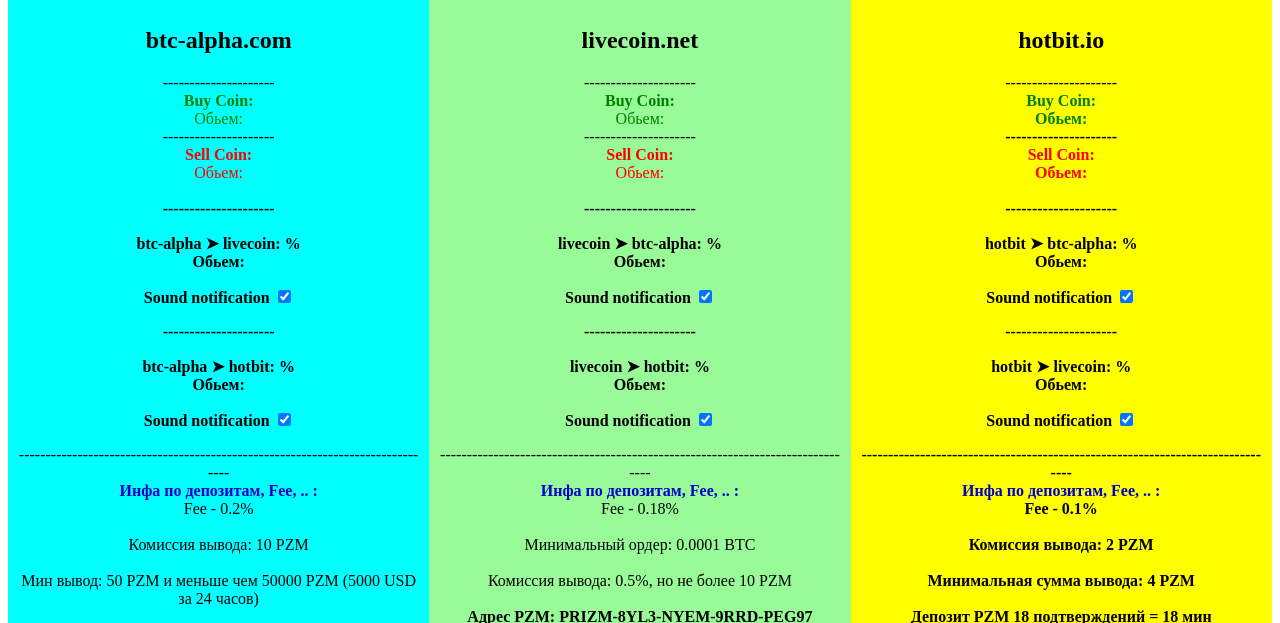
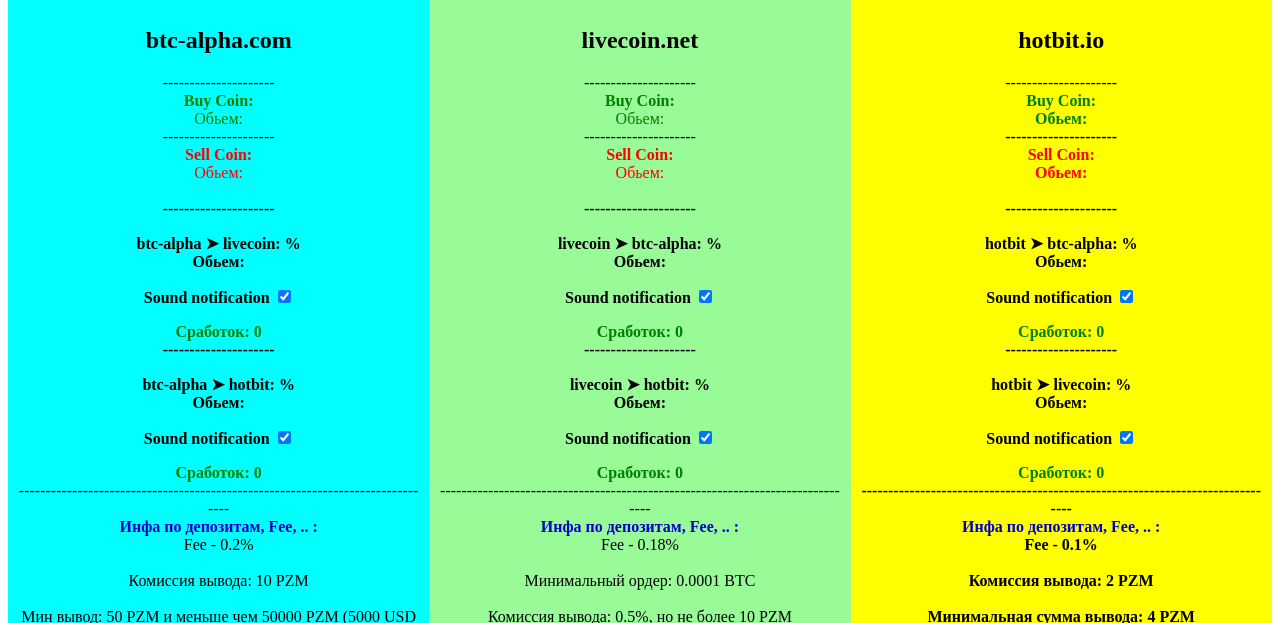
Before and after one commit to ketlller/testerrr, a plain HTML site: page index.html in a window 1280 px wide. Shown: the part 104-727 px from the top of the page. Drawn offline with nearby package versions, Linux system fonts and the light colour scheme; a script that the page names is missing.

Commit message:
Update index.html

```diff
--- a/index.html
+++ b/index.html
@@ -110,7 +110,9 @@ $(function() {
 
    <p>Sound notification  <input type="checkbox" id="btcalphalivecoin_notificator" name="btcalphalivecoin_notificator" checked></p>
   </p>
-  <label>---------------------</label>
+    <span style="color: #008000;"><label>Сработок: </label>  <span id="counter2">0</span> </span>
+  <br>---------------------</br>
+
     <p>
        <div class="div">
   <div class="inputdrub3">btc-alpha ➤ hotbit: <span></span>%</div>
@@ -118,9 +120,10 @@ $(function() {
 </div>
 
    <p>Sound notification  <input type="checkbox" id="btcalphahotbit_notificator" name="btcalphahotbit_notificator" checked></p>
-  </p> </b>
-  <label>-------------------------------------------------------------------------------</label>
+ <span style="color: #008000;"><label>Сработок: </label>  <span id="counter4">0</span> </span>
+  </b>
 
+  <br>-------------------------------------------------------------------------------</br>
 <article>
 
 <b><span style="color: #0000CD;">Инфа по депозитам, Fee, .. : </span></b>
@@ -173,8 +176,9 @@ $(function() {
 </div>
   </p>
     <p>Sound notification  <input type="checkbox" id="livecoinbtcalpha_notificator" name="livecoinbtcalpha_notificator" checked></p>
+<b><span style="color: #008000;"><label>Сработок: </label>  <span id="counter">0</span> </span></b>
+<br>---------------------</br>
 
-<label>---------------------</label>
     <p>
        <div class="div">
   <div class="inputdrub6">livecoin ➤ hotbit: <span></span>%</div>
@@ -182,8 +186,11 @@ $(function() {
 </div>
   </p>
     <p>Sound notification  <input type="checkbox" id="livecoinhotbit_notificator" name="livecoinhotbit_notificator" checked></p>
+<b><span style="color: #008000;"><label>Сработок: </label>  <span id="counter1">0</span> </span></b>
+
 </b>
-<label>-------------------------------------------------------------------------------</label>
+<br>-------------------------------------------------------------------------------</br>
+
 <article>
 	<b><span style="color: #0000CD;">Инфа по депозитам, Fee, .. : </span></b>
  <br>Fee - 0.18%</br>
@@ -234,8 +241,9 @@ $(function() {
 </div>
   </p>
     <p>Sound notification  <input type="checkbox" id="hotbitbtcalpha_notificator" name="hotbitbtcalpha_notificator" checked></p>
+<b><span style="color: #008000;"><label>Сработок: </label>  <span id="counter5">0</span> </span></b>
+<br>---------------------</br>
 
-<label>---------------------</label>
     <p>
        <div class="div">
   <div class="inputdrub5">hotbit ➤ livecoin: <span></span>%</div>
@@ -244,8 +252,8 @@ $(function() {
   </p>
     <p>Sound notification  <input type="checkbox" id="hotbitlivecoin_notificator" name="hotbitlivecoin_notificator" checked></p>
   </b>
- <label>-------------------------------------------------------------------------------</label>
-
+<b><span style="color: #008000;"><label>Сработок: </label>  <span id="counter3">0</span> </span></b>
+<br>-------------------------------------------------------------------------------</br>
 <article>
 	<b><span style="color: #0000CD;">Инфа по депозитам, Fee, .. : </span></b>
   <br>  Fee - 0.1%</br>
```
